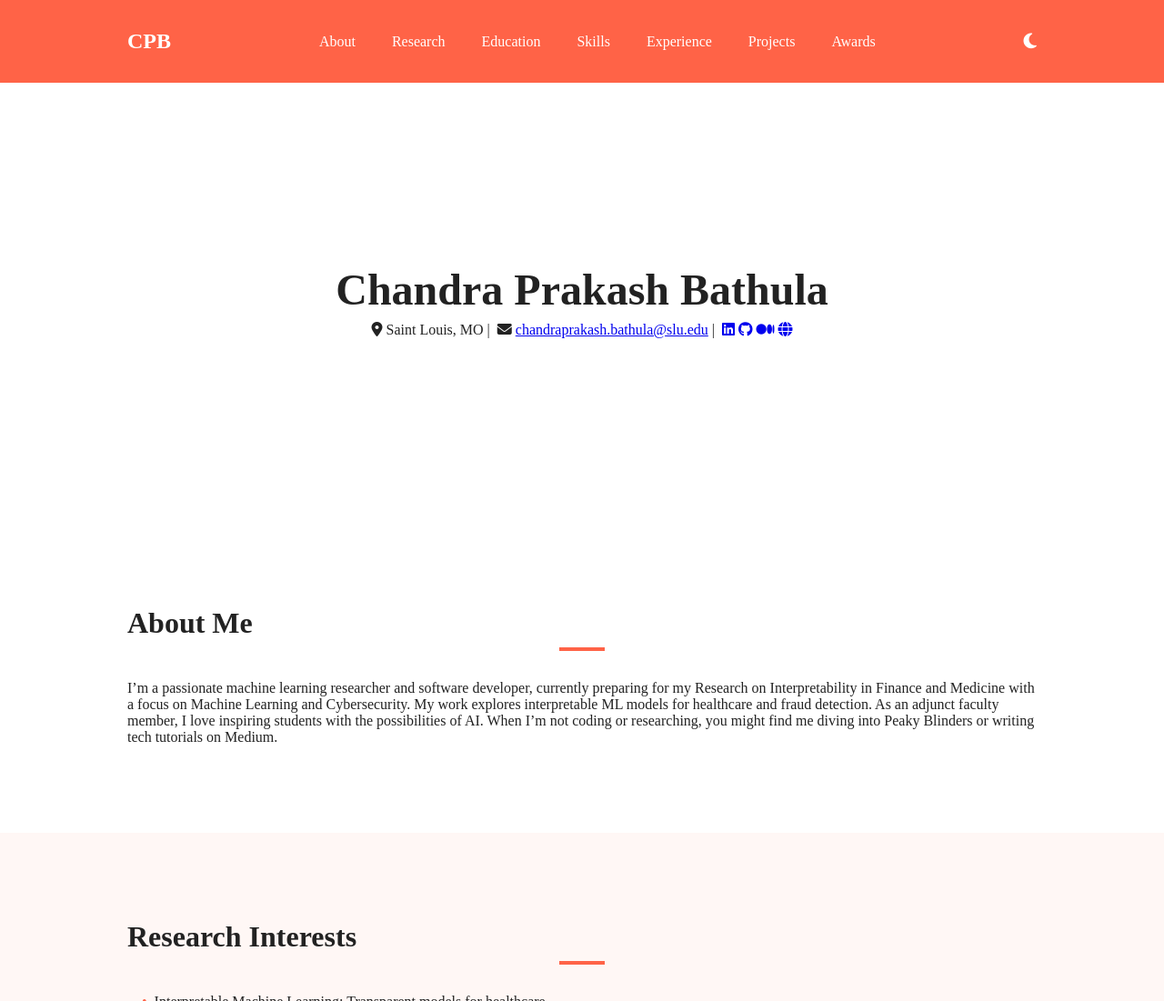
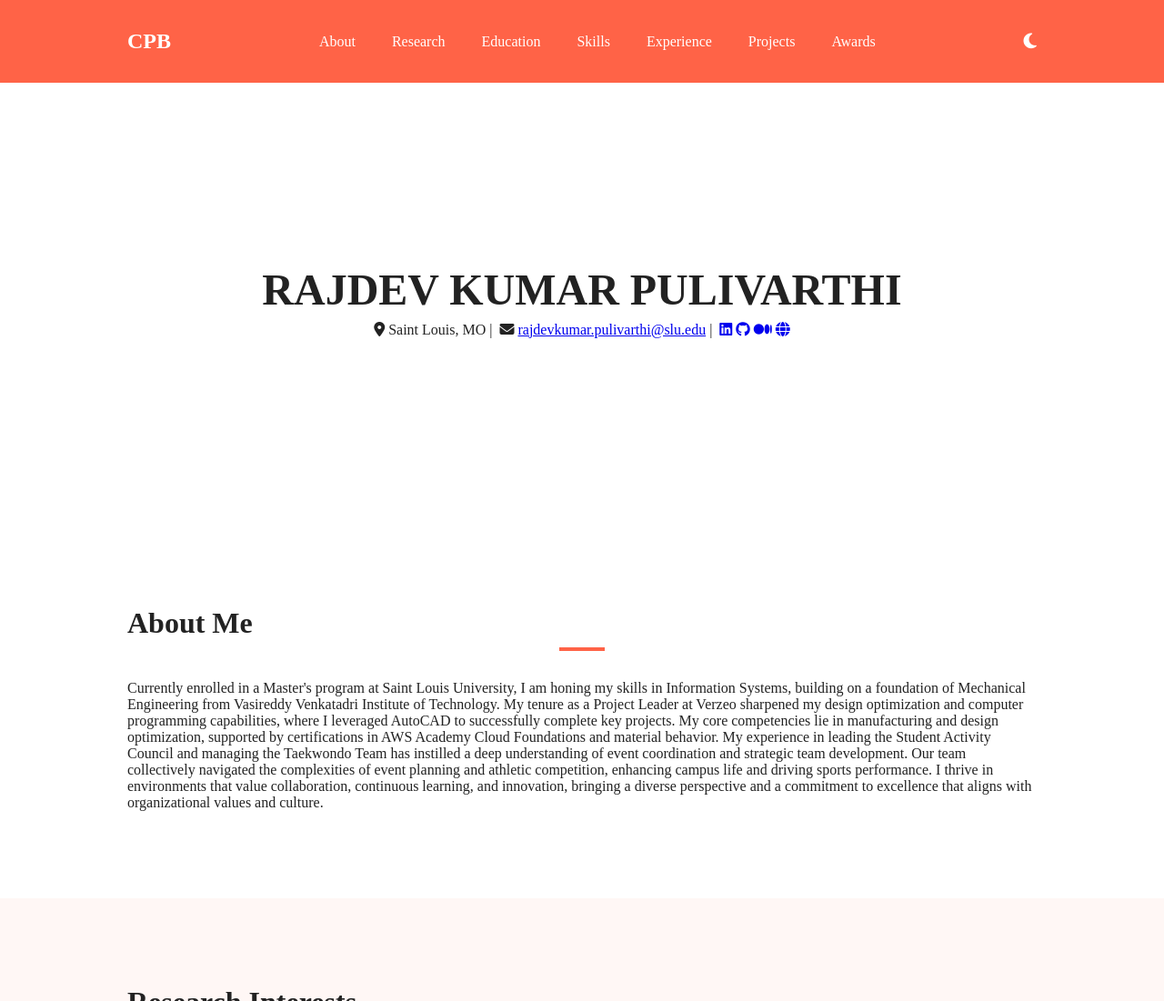
Before and after one commit to Rajdev-teach/portfolio, a plain HTML site: page index.html in a window 1280 px wide. Shown: the top 1101 px of the page at 91% size. Drawn offline with nearby package versions, Linux system fonts and the light colour scheme; a small style sheet from the web is missing.

Commit message:
Update index.html

```diff
--- a/index.html
+++ b/index.html
@@ -6,7 +6,7 @@
     name="viewport"
     content="width=device-width, initial-scale=1, viewport-fit=cover"
   />
-  <title>Chandra Prakash Bathula | Resume</title>
+  <title>RAJDEV KUMAR PULIVARTHI | Resume</title>
 
   <!-- AOS (Animate On Scroll) -->
   <link
@@ -47,12 +47,12 @@
   <!-- HERO -->
   <header id="hero">
     <div class="container hero-content" data-aos="fade-down">
-      <h1>Chandra Prakash Bathula</h1>
+      <h1>RAJDEV KUMAR PULIVARTHI</h1>
       <p class="contact-line">
         <i class="fas fa-map-marker-alt"></i> Saint Louis, MO |
         <i class="fas fa-envelope"></i>
-        <a href="mailto:chandraprakash.bathula@slu.edu"
-          >chandraprakash.bathula@slu.edu</a
+        <a href="mailto:rajdevkumar.pulivarthi@slu.edu"
+          >rajdevkumar.pulivarthi@slu.edu</a
         > |
         <a href="#" target="_blank"><i class="fab fa-linkedin"></i></a>
         <a href="#" target="_blank"><i class="fab fa-github"></i></a>
@@ -67,13 +67,9 @@
     <div class="container">
       <h2>About Me</h2>
       <p>
-        I’m a passionate machine learning researcher and software developer,
-        currently preparing for my Research on Interpretability in Finance and Medicine with a focus on Machine Learning and
-        Cybersecurity. My work explores interpretable ML models for healthcare
-        and fraud detection. As an adjunct faculty member, I love inspiring
-        students with the possibilities of AI. When I’m not coding or
-        researching, you might find me diving into Peaky Blinders or writing
-        tech tutorials on Medium.
+        Currently enrolled in a Master's program at Saint Louis University, I am honing my skills in Information Systems, building on a foundation of Mechanical Engineering from Vasireddy Venkatadri Institute of Technology. My tenure as a Project Leader at Verzeo sharpened my design optimization and computer programming capabilities, where I leveraged AutoCAD to successfully complete key projects. My core competencies lie in manufacturing and design optimization, supported by certifications in AWS Academy Cloud Foundations and material behavior.
+
+My experience in leading the Student Activity Council and managing the Taekwondo Team has instilled a deep understanding of event coordination and strategic team development. Our team collectively navigated the complexities of event planning and athletic competition, enhancing campus life and driving sports performance. I thrive in environments that value collaboration, continuous learning, and innovation, bringing a diverse perspective and a commitment to excellence that aligns with organizational values and culture.
       </p>
     </div>
   </section>
```
